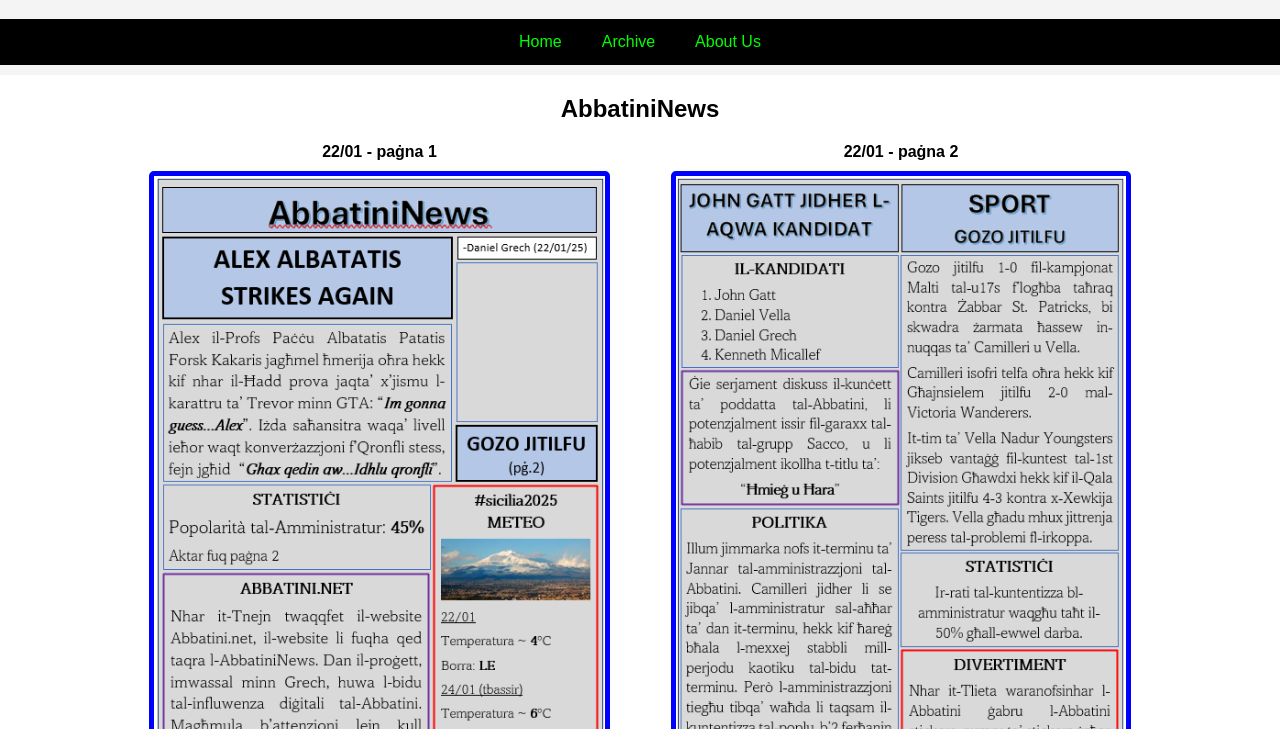
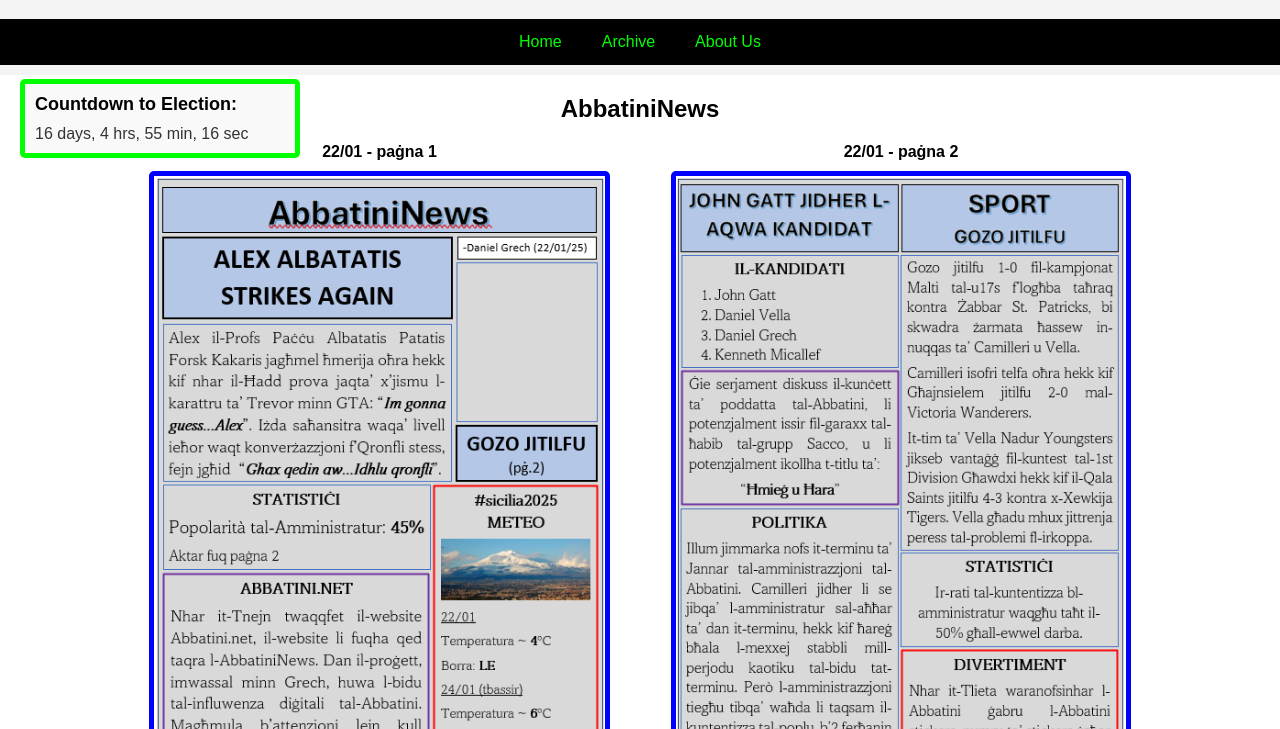
Before and after one commit to DanielG17/batini.net, a plain HTML site: page index.html in a window 1280 px wide. Shown: the part 71-800 px from the top of the page. Drawn offline with Linux system fonts and the light colour scheme.

Commit message:
countdown

```diff
--- /dev/null
+++ b/countdown.js
@@ -0,0 +1,24 @@
+// Set the target date
+const targetDate = new Date("February 8, 2025 00:00:00").getTime();
+
+// Update the countdown every second
+const countdownTimer = setInterval(function () {
+    const now = new Date().getTime();
+    const timeLeft = targetDate - now;
+
+    // Calculate days, hours, minutes, and seconds
+    const days = Math.floor(timeLeft / (1000 * 60 * 60 * 24));
+    const hours = Math.floor((timeLeft % (1000 * 60 * 60 * 24)) / (1000 * 60 * 60));
+    const minutes = Math.floor((timeLeft % (1000 * 60 * 60)) / (1000 * 60));
+    const seconds = Math.floor((timeLeft % (1000 * 60)) / 1000);
+
+    // Display the result
+    document.getElementById("countdown").innerHTML =
+        `${days} days, ${hours} hrs, ${minutes} min, ${seconds} sec`;
+
+    // If the countdown is over, display a message
+    if (timeLeft < 0) {
+        clearInterval(countdownTimer);
+        document.getElementById("countdown").innerHTML = "ELECTION DAY";
+    }
+}, 1000);
--- a/index.html
+++ b/index.html
@@ -75,6 +75,26 @@
             justify-content: center;
             margin: 20px 0;
         }
+	.countdown-container {
+            position: absolute;
+            top: 150px;
+            left: 20px;
+            width: 250px;
+            text-align: left;
+            background-color: #f9f9f9;
+            padding: 10px;
+            border: 5px solid #00ff00;
+            border-radius: 5px;
+        }
+        .countdown-title {
+            font-size: 18px;
+            font-weight: bold;
+            margin-bottom: 10px;
+        }
+        .countdown {
+            font-size: 16px;
+            color: #333;
+        }
     </style>
 </head>
 <body>
@@ -86,6 +106,13 @@
     	    <a href="aboutus.html">About Us</a>
     	</nav>
     </header>
+
+<script src="countdown.js"></script>
+
+    <div class="countdown-container">
+        <div class="countdown-title">Countdown to Election:</div>
+        <div class="countdown" id="countdown">Loading...</div>
+    </div>
 
     <h2>AbbatiniNews</h2>
     <div class="images-container">
@@ -99,7 +126,7 @@
         </div>
     </div>
 
-    <div class="centered-title">
+    <div class="centered-title" style="margin-top: 80px;">
         COMING NEAR YOU
     </div>
 
```
Also changed, not shown: poll.js (deleted, +0 -12 lines).
